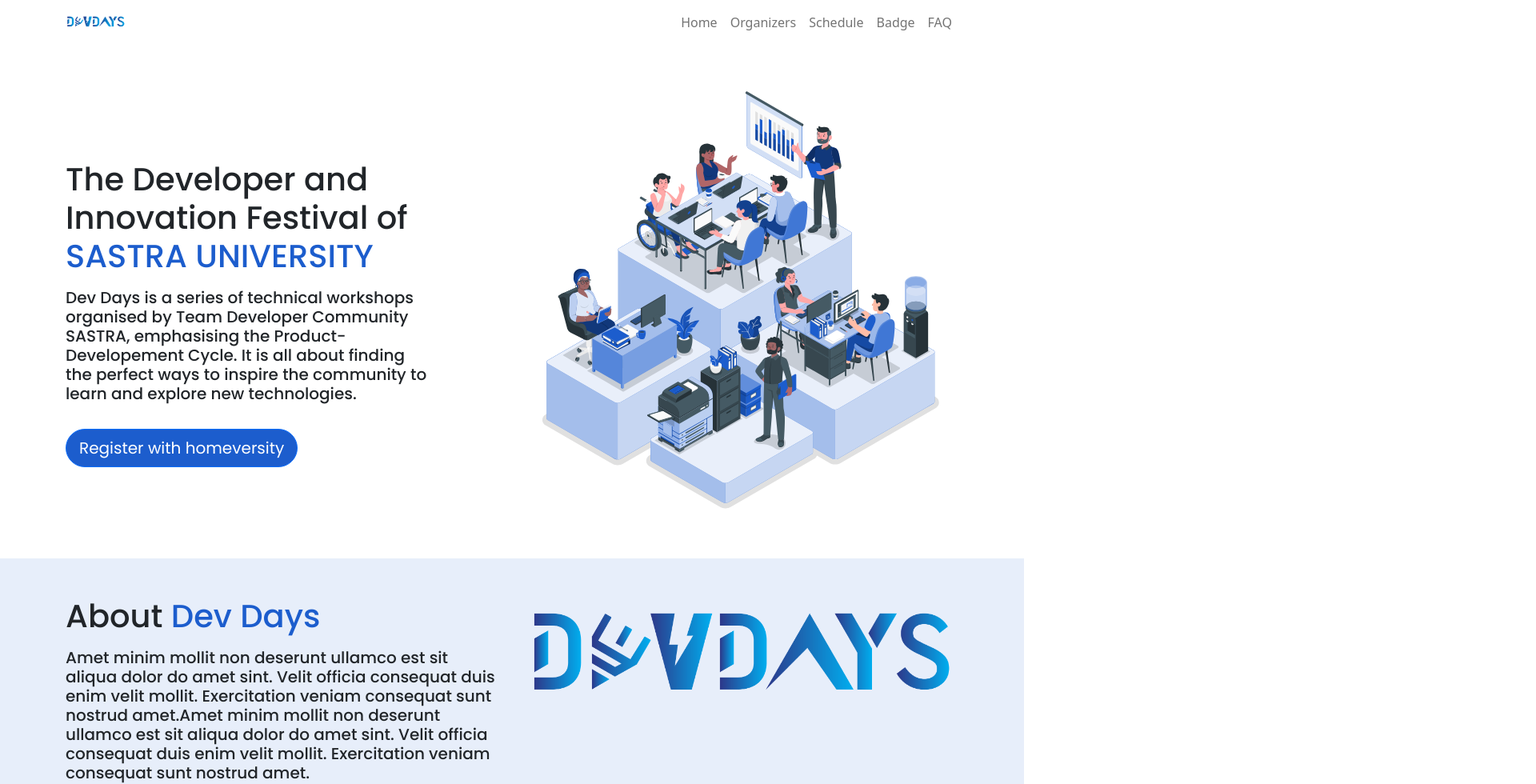
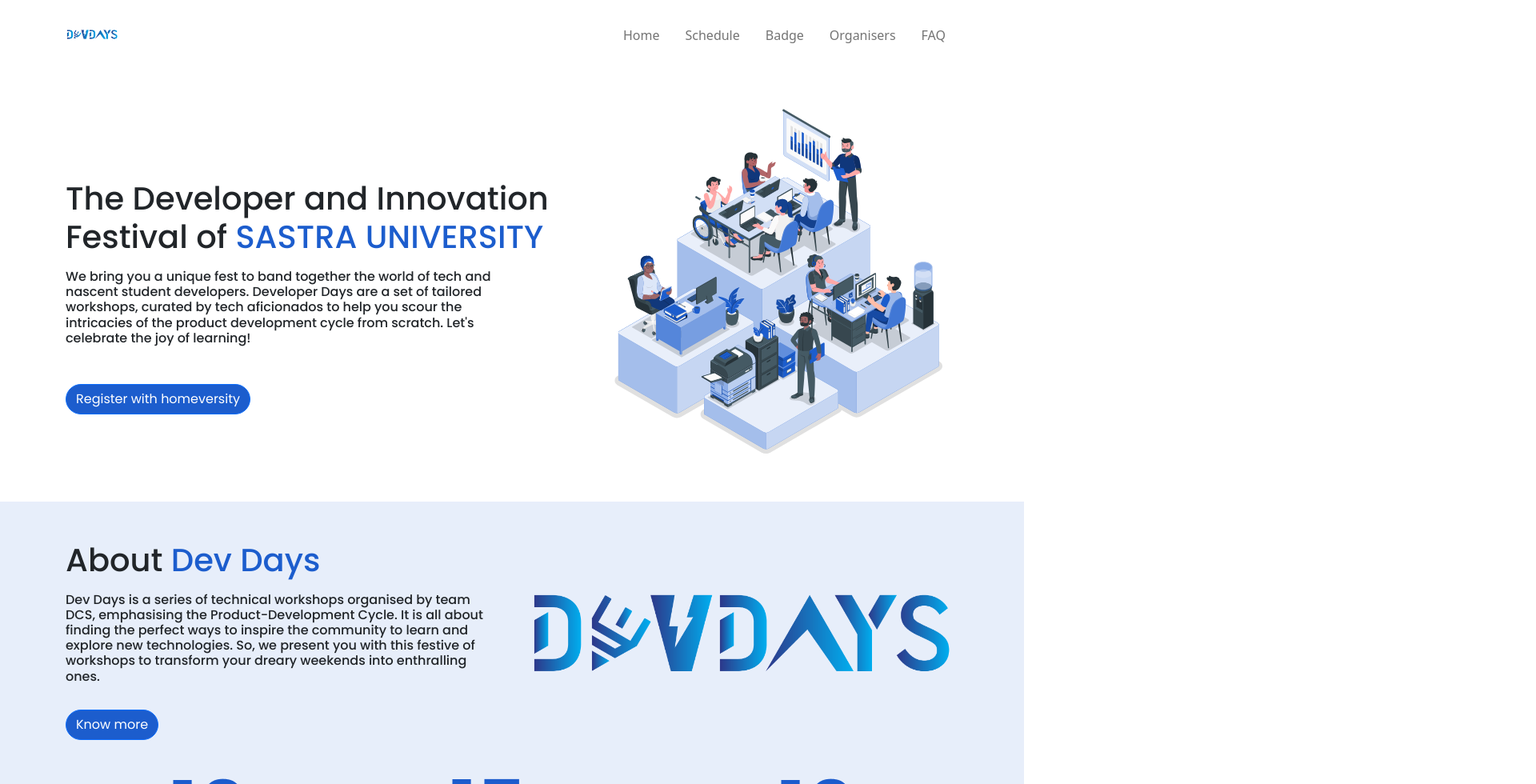
Before and after one commit to dcs-sastra/DevDays-Site, a React (Create React App) app: page / in a window 1280 px wide. Shown: the top 980 px of the page at 80% size, 1920 px wide, since content can reach past the window. Built offline with nearby package versions, Linux system fonts and the light colour scheme.

Commit message:
Modified landing part sections

```diff
--- a/src/Components/navbar.js
+++ b/src/Components/navbar.js
@@ -18,11 +18,11 @@
         <Navbar.Collapse id="responsive-navbar-nav">
           <Nav className="text-center">
 
-              <Nav.Link href="/">Home</Nav.Link>
-              <Nav.Link href="/#Organizers">Organizers</Nav.Link>
-              <Nav.Link href="/#schedule">Schedule</Nav.Link>
-              <Nav.Link href="/#about">Badge</Nav.Link>
-              <Nav.Link href="/#faq">FAQ</Nav.Link>
+             <div className="p-2"> <Nav.Link href="/">Home</Nav.Link></div>
+             <div className="p-2"> <Nav.Link href="/#schedule">Schedule</Nav.Link></div>
+             <div className="p-2"> <Nav.Link href="/#badge">Badge</Nav.Link></div>
+             <div className="p-2"> <Nav.Link href="/#organisers">Organisers</Nav.Link></div>
+             <div className="p-2"> <Nav.Link href="/#faq">FAQ</Nav.Link></div>
 
           </Nav>
         </Navbar.Collapse>
--- a/src/Components/slickslider.js
+++ b/src/Components/slickslider.js
@@ -6,6 +6,7 @@
     var settings = {
       dots: true,
       infinite: false,
+      arrows: true,
       speed: 500,
       slidesToShow: 4,
       slidesToScroll: 4,
--- a/src/Pages/home.js
+++ b/src/Pages/home.js
@@ -1,168 +1,164 @@
-import landingvector from "../assets/landingvector.svg"
+import landingvector from "../assets/landingvector.svg";
 import { Container, Button } from "react-bootstrap";
-import Faq from "../Components/faq"
-import Navbar from "../Components/navbar"
-import Slickslider from "../Components/slickslider"
-import Footer from "../Components/footer"
-import tendays from "../assets/days.svg"
-import fifteenworkshop from "../assets/workshop.svg"
-import logo from "../assets/logo.png"
-import Timeline from "../assets/Timeline.svg"
-import socialmedia from "../assets/socialmedia.svg"
+import Faq from "../Components/faq";
+import Navbar from "../Components/navbar";
+import Slickslider from "../Components/slickslider";
+import Footer from "../Components/footer";
+import tendays from "../assets/days.png";
+import fifteenworkshop from "../assets/workshop.png";
+import logo from "../assets/logo.png";
+import Timeline from "../assets/Timeline.svg";
+import socialmedia from "../assets/socialmedia.svg";
 
-import './css/home.css'
+import "./css/home.css";
 const Home = () => {
   return (
     <>
+    <div className="pt-2">
 
-      <Navbar/>
+      <Navbar />
+    </div>
 
       {/* landing part  */}
-<Container fluid className= 'my-5 home'>
-
+      <Container fluid className="my-5 home">
         <Container>
-            <div className="row ">
-            <div className="col-lg-6 col-md-6 col-sm-12 mt-5 pt-5">
-              <h1 className="pe-3 font font-weight-bold">The Developer and Innovation
-              Festival of <span className='colortext font'>SASTRA UNIVERSITY</span></h1>
-              <h5 className="pt-2 pb-4 col-lg-10 font">
-              Dev Days is a series of technical workshops organised by Team Developer Community SASTRA, emphasising
-              the Product-Developement Cycle. It is all about finding the perfect ways to inspire the community to learn
-              and explore new technologies.
+          <div className="row">
+            <div className="col-lg-7 col-md-7 col-sm-12 mt-5 pt-5">
+              <h1 className="font">
+                The Developer and Innovation Festival of
+                <span className="colortext font"> SASTRA UNIVERSITY</span>
+              </h1>
+              <h5 className="pt-2 pb-4 col-lg-10 font h6">
+              We bring you a unique fest to band together the world of tech and nascent student developers. Developer Days are a set of tailored workshops, curated by tech aficionados to help you scour the intricacies of the product development cycle from scratch.
+Let's celebrate the joy of learning!
               </h5>
-              <Button className="rounded-pill btn" size="lg">
+              <div className="pt-3" >
+              <Button className="rounded-pill btn" size="md">
                 Register with homeversity
               </Button>
             </div>
-            <div className="col-lg-6 col-md-6 col-sm-12 mt-auto">
+            </div>
+            <div className="col-lg-5 col-md-5 col-sm-12 mt-auto">
               <img
                 src={landingvector}
                 alt=" landing-vector"
                 className="img-fluid"
-              />{" "}
+              />
             </div>
           </div>
         </Container>
       </Container>
 
-
       {/* About part */}
-<Container fluid className="about" >
+      <Container fluid className="about">
         <Container className="pb-5">
           <div className="row">
             <div className="col-lg-6 col-md-12 col-sm-12 mt-auto pt-5 pl-2 ">
-              <h1 className="pe-3 font">About <span className='colortext'>Dev Days</span></h1>
-              <h5 className="pt-2 pb-2 font">
-              Amet minim mollit non deserunt ullamco est sit aliqua dolor do amet sint. Velit officia consequat duis enim velit mollit. Exercitation veniam consequat sunt nostrud amet.Amet minim mollit non deserunt ullamco est sit aliqua dolor do amet sint. Velit officia consequat duis enim velit mollit. Exercitation veniam consequat sunt nostrud amet.
+              <h1 className="pe-3 font">
+                About <span className="colortext">Dev Days</span>
+              </h1>
+              <h5 className="pt-2 pb-2 font h6">
+              Dev Days is a series of technical workshops organised by team DCS,
+              emphasising the Product-Development Cycle. It is all about finding the perfect ways to inspire the community to learn and explore new technologies.
+              So, we present you with this festive of workshops to transform your dreary weekends into enthralling ones.
               </h5>
-              <Button className="rounded-pill btn"  size="lg">
+              <div className="pt-3">
+                              <Button className="rounded-pill btn " size="md">
                 Know more
               </Button>
 </div>
+
+            </div>
+
             <div className="col-lg-6 col-md-6 col-sm-12 my-5 ">
-              <img
-                src={logo}
-                alt="DevDayslogo"
-                className="img-fluid "
-              />{" "}
+              <div className="pt-5"></div>
+              <img src={logo} alt="DevDayslogo" className="img-fluid " />{" "}
             </div>
           </div>
-
-
         </Container>
         <Container className="pb-5">
           <div className="row text-center">
             <div className="col-lg-4 col-sm-12 col-md-4">
-    <img
-   src={tendays}
-    />
+              <img src={tendays} />
               <h2 className="pt-3">Days</h2>
             </div>
             <div className="col-lg-4 col-sm-12 col-md-4">
-    <img
-    src={fifteenworkshop}/>
+              <img src={fifteenworkshop}  />
               <h2 className="pt-3">Events</h2>
             </div>
             <div className="col-lg-4 col-sm-12 col-md-4">
-    <img
-   src={tendays}
-    />
+              <img src={tendays} />
               <h2 className="pt-3">Domains</h2>
             </div>
           </div>
         </Container>
-</Container >
+      </Container>
 
       {/* Timeline part */}
 
-<Container fluid>
+      <Container fluid className="pt-5">
+        <h1 className="text-center ">
+          DevDays <span className="colortext">Timeline</span>{" "}
+        </h1>
         <img
           src={Timeline}
-className="justify-content-md-center"
+          style={{ height: 500 , width: 500 }}
+          className="text-center"
         />
         <Container fluid className="pt-5 my-5">
           <div className="">
             <h4>What can you expect? </h4>
           </div>
-<Slickslider/>
+          <Slickslider />
         </Container>
       </Container>
 
       {/* Frequently asked part */}
-<Container fluid className='about my-5'>
+      <Container fluid className=" my-5">
         <Container fluid>
           <div>
-                  <h1 className='pt-5 pb-5'>Frequently <span className='colortext'>Asked Questions</span></h1>
+            <h1 className="pt-5 pb-5">
+              Frequently <span className="colortext">Asked Questions</span>
+            </h1>
           </div>
           <div className="pb-5">
-                  <Faq/>
+            <Faq />
           </div>
         </Container>
       </Container>
 
-
       {/* Keep in touch part */}
-<Container fluid  >
+      <Container fluid>
         <div>
-             <h1 className='text-center'>Keep in touch with <span className='colortext'>#DevDays</span></h1>
-             <h1 className='text-center'> for latest announcements</h1>
-             <p className='text-center pt-2'>
-                 Let's get connected so that we can reach out to each other via a simple notification.
-                 Stake out #DevDays for the updates and news.
+          <h1 className="text-center">
+            Keep in touch with <span className="colortext">#DevDays</span>
+          </h1>
+          <h1 className="text-center"> for latest announcements</h1>
+          <p className="text-center pt-2">
+            Let's get connected so that we can reach out to each other via a
+            simple notification. Stake out #DevDays for the updates and news.
           </p>
-
         </div>
-
 
         <div className="row text-center pt-5">
           <div className="col-lg-3 col-sm-4 col-md-4">
-    <img
-   src={socialmedia}
-    />
+            <img src={socialmedia} />
           </div>
           <div className="col-lg-3 col-sm-4 col-md-4">
-    <img
-    src={socialmedia}/>
+            <img src={socialmedia} />
           </div>
           <div className="col-lg-3 col-sm-4 col-md-4">
-    <img
-   src={socialmedia}
-    />
+            <img src={socialmedia} />
           </div>
 
           <div className="col-lg-3 col-sm-4 col-md-4">
-    <img
-   src={socialmedia}
-    />
+            <img src={socialmedia} />
           </div>
         </div>
       </Container>
 
-<Container>
-  <Footer/>
-</Container>
     </>
-  )
-}
+  );
+};
 
-export default Home
+export default Home;
```
Also changed, not shown: src/Pages/changes.txt (added), src/assets/days.png (added), src/assets/workshop.png (added). Lines whose indentation alone changed are shown as unchanged.
